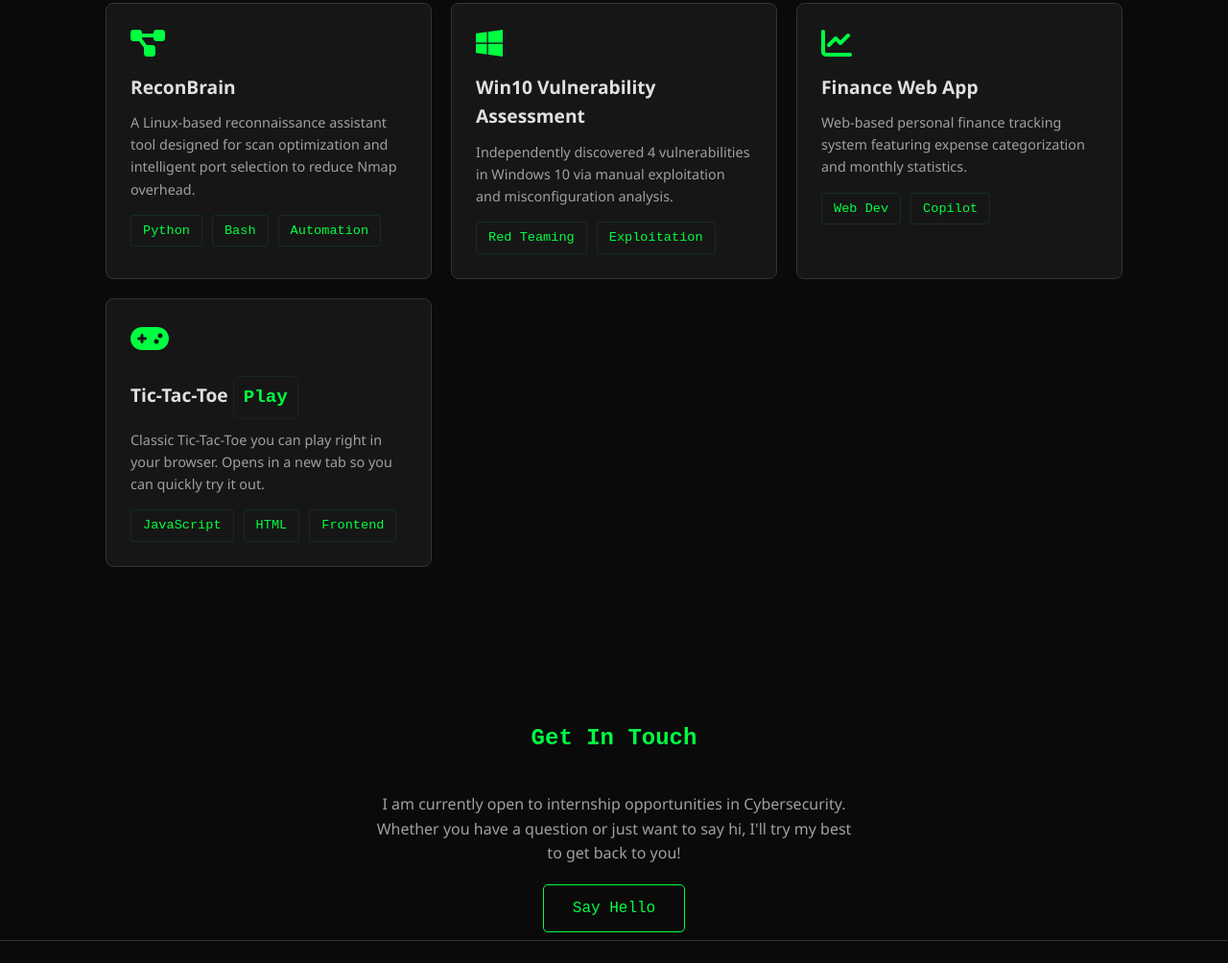
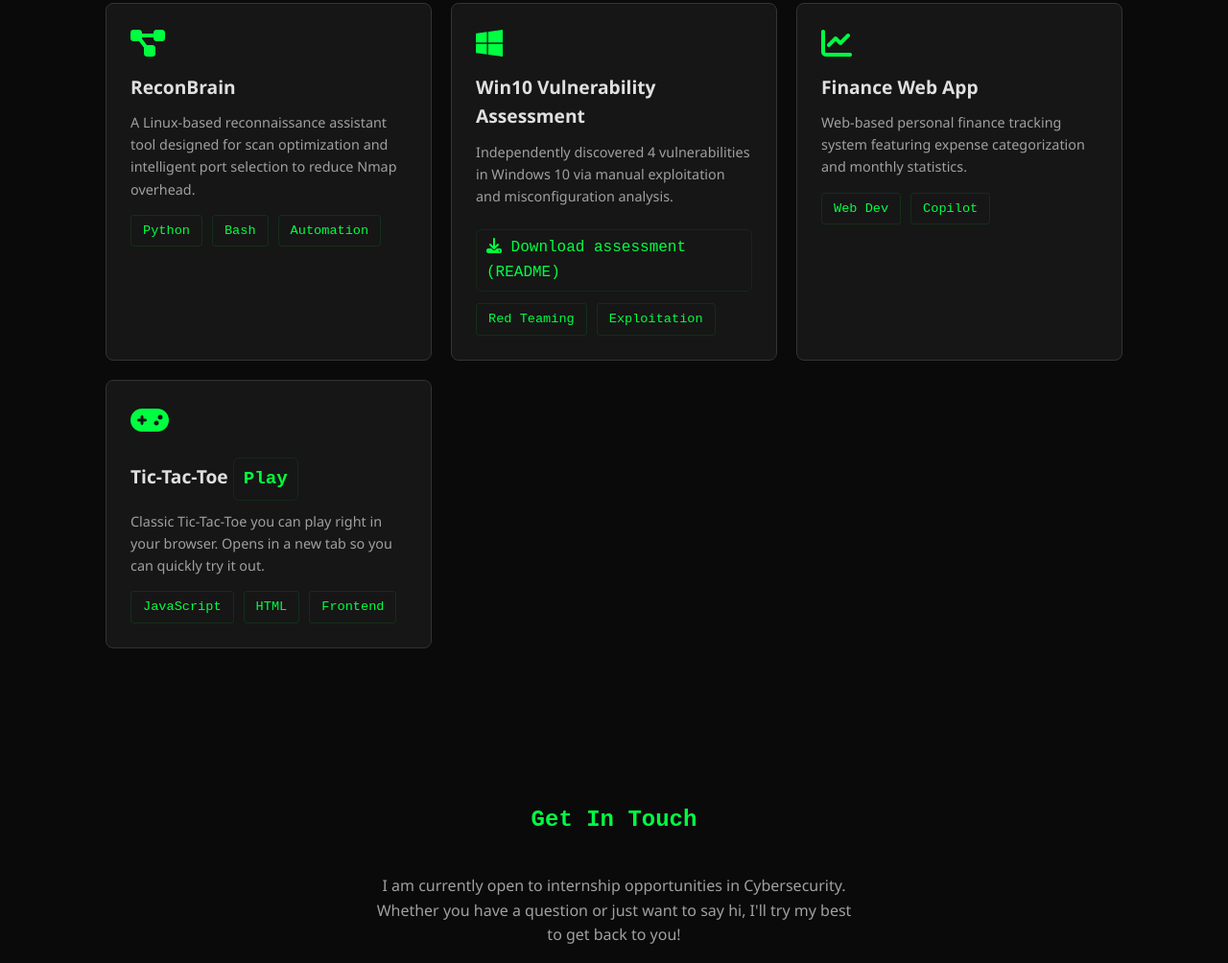
Before and after one commit to Mohd5L/mohamed5L.github.io-cv, a plain HTML site: page index1.html in a window 1280 px wide. Shown: the part 2414-3418 px from the top of the page at 96% size. Drawn offline with Linux system fonts and the light colour scheme.

Commit message:
Update index1.html

```diff
--- a/index1.html
+++ b/index1.html
@@ -359,19 +359,23 @@
                         <span class="tag">Automation</span>
                     </div>
                 </div>
-
                 <div class="card">
                     <div class="card-header">
                         <i class="fab fa-windows folder-icon"></i>
                     </div>
                     <h3>Win10 Vulnerability Assessment</h3>
                     <p>Independently discovered 4 vulnerabilities in Windows 10 via manual exploitation and misconfiguration analysis.</p>
-                    <div class="tags">
+
+                    <!-- Download link: same-origin file served from repo root -->
+                    <a class="play-link" href="./Ethical_Hacking_Vulnerability_Assessment_Project.txt" download>
+                    <i class="fas fa-download"></i> Download assessment (README)
+                    </a>
+
+                    <div class="tags" style="margin-top:12px">
                         <span class="tag">Red Teaming</span>
                         <span class="tag">Exploitation</span>
                     </div>
                 </div>
-
                 <div class="card">
                     <div class="card-header">
                         <i class="fas fa-chart-line folder-icon"></i>
```
